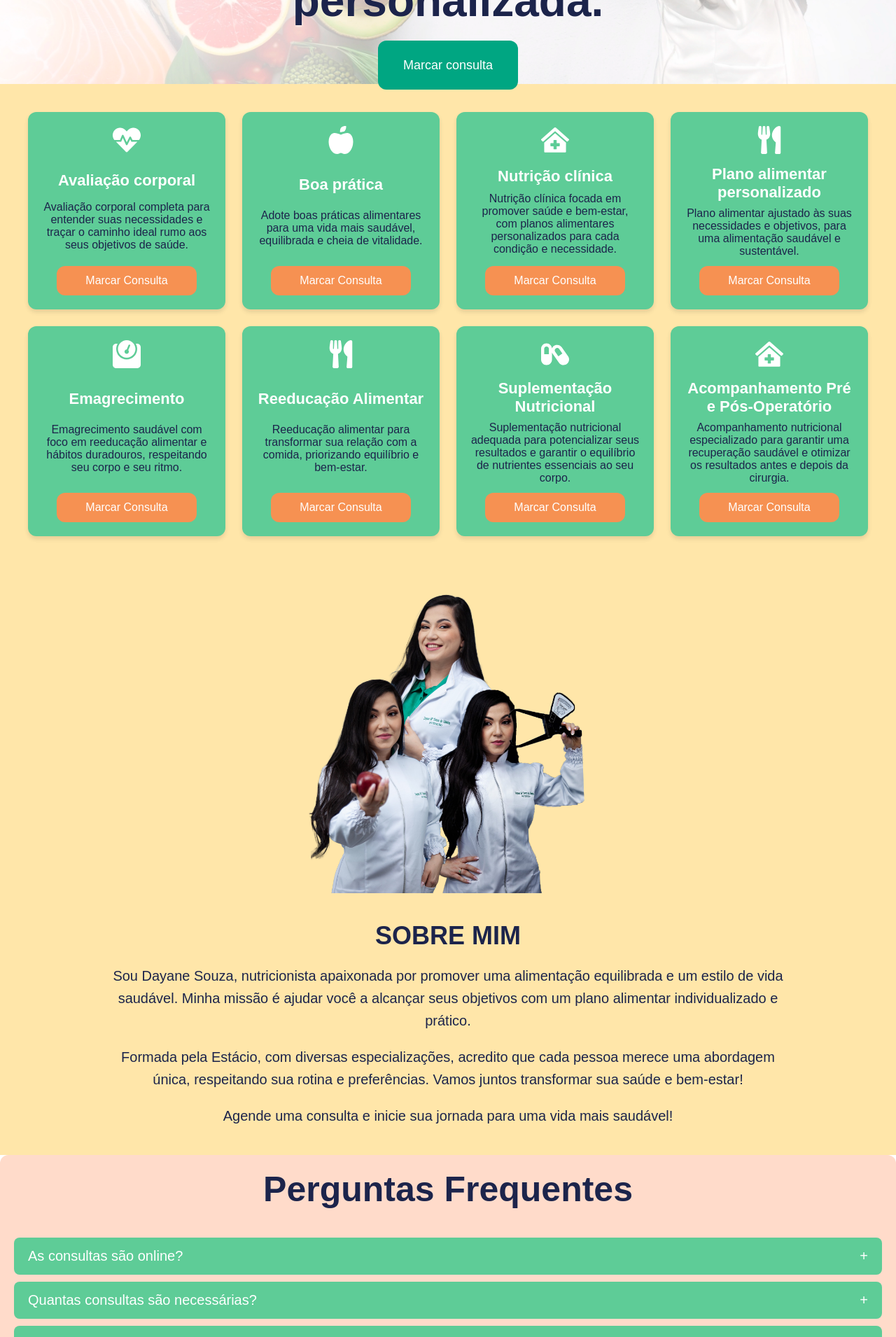
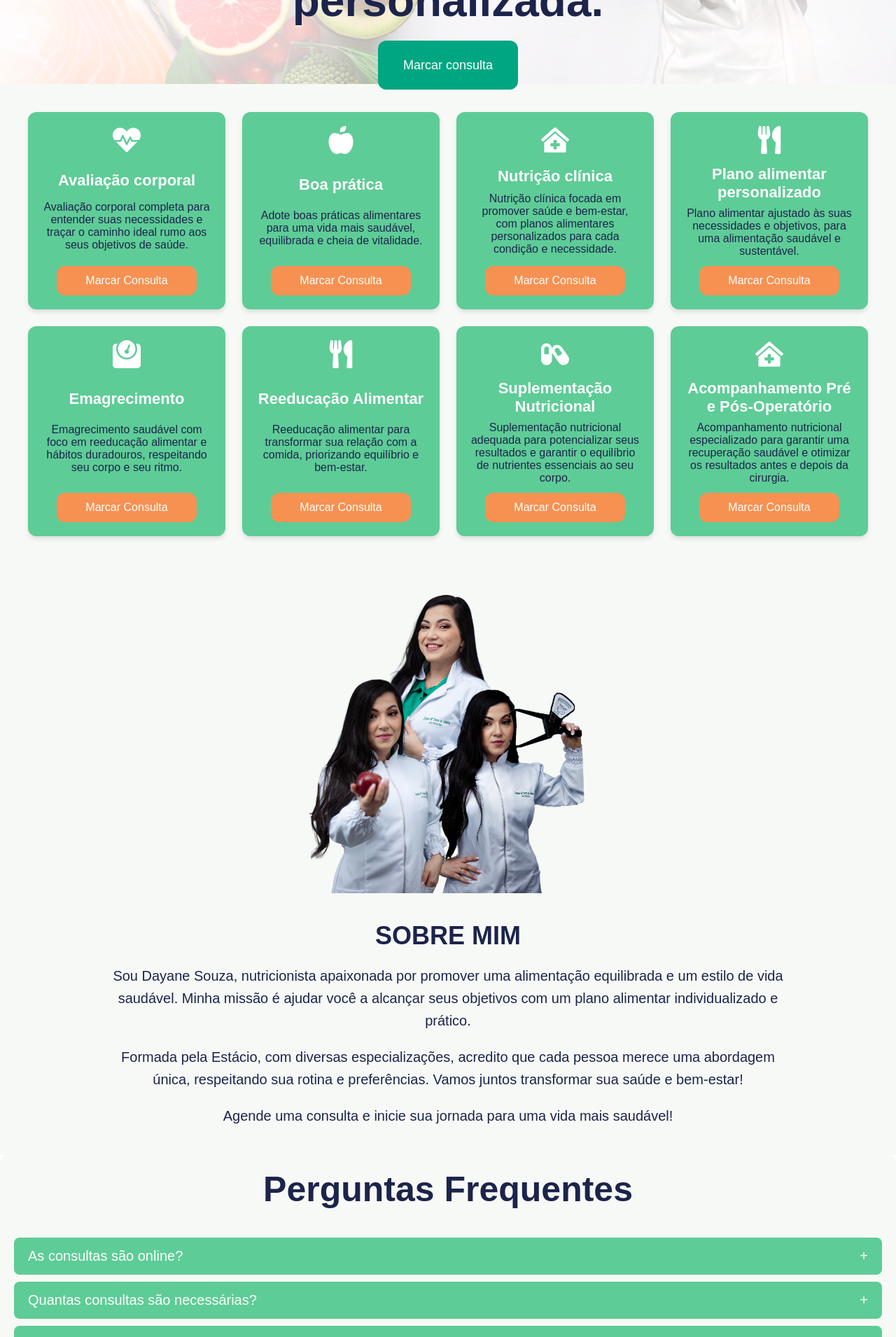
Before and after one commit to MahFelix/NutriDay, a React (Vite) app: page / in a window 1280 px wide. Shown: the part 620-2530 px from the top of the page at 70% size. Built offline with nearby package versions, Linux system fonts and the light colour scheme.

Commit message:
🧱 ci: Modificação de cores e background

```diff
--- a/src/components/About.jsx
+++ b/src/components/About.jsx
@@ -1,6 +1,6 @@
 import styled from 'styled-components';
 import backgroundImage from '../assets/BG.webp'; // Substitua pelo caminho correto da sua imagem
-import backgroundImageMobile from '../assets/daymobile.png';
+import backgroundImageMobile from '../assets/daymobile1.png';
 
 const Container = styled.div`
   display: flex;
@@ -9,7 +9,6 @@ const Container = styled.div`
   height: 80vh;
   padding: 20px;
   flex-wrap: wrap;
-  background-color: #ffffff;
   background-image: url(${backgroundImage});
   background-size: cover; /* A imagem cobre todo o container */
   background-position: center; /* Centraliza a imagem */
--- a/src/components/FAQPage.jsx
+++ b/src/components/FAQPage.jsx
@@ -12,7 +12,7 @@ const Container = styled.div`
 
   padding: 20px;
   border-radius: 12px;
-background-color: #FFDBCA;
+background-color: #F7F9F6;
 `;
 
 // Estilos para o título
--- a/src/components/Navbar.jsx
+++ b/src/components/Navbar.jsx
@@ -31,7 +31,7 @@ const Title = styled.h1`
   color: #f69152;
 
   span {
-    color: #1C244B;
+    color: #f69152;
   }
 `;
 
--- a/src/components/SectionCards.jsx
+++ b/src/components/SectionCards.jsx
@@ -6,13 +6,13 @@ export const Container = styled.div`
   grid-template-columns: repeat(4, 1fr);
   gap: 24px;
   padding: 40px;
-  background-color: #FFE6A9;
+  background-color: #F7F9F6;
 
   @media (max-width: 768px) {
     grid-template-columns: 1fr;
     gap: 16px;
     padding: 20px;
-    background-color:#FFDBCA ;
+    background-color:#F7F9F6 ;
   }
 `;
 
--- a/src/components/Sobre.jsx
+++ b/src/components/Sobre.jsx
@@ -6,12 +6,12 @@ const Container = styled.div`
   justify-content: center;
   align-items: center;
   padding: 40px;
-  background-color: #FFE6A9;
+  background-color: #F7F9F6;
 
   @media (max-width: 768px) {
     flex-direction: column;
     padding: 20px;
-    background-color: #FFDBCA;
+    background-color: #F7F9F6;
   }
 `;
 
```
Also changed, not shown: src/assets/daymobile1.png (added).
